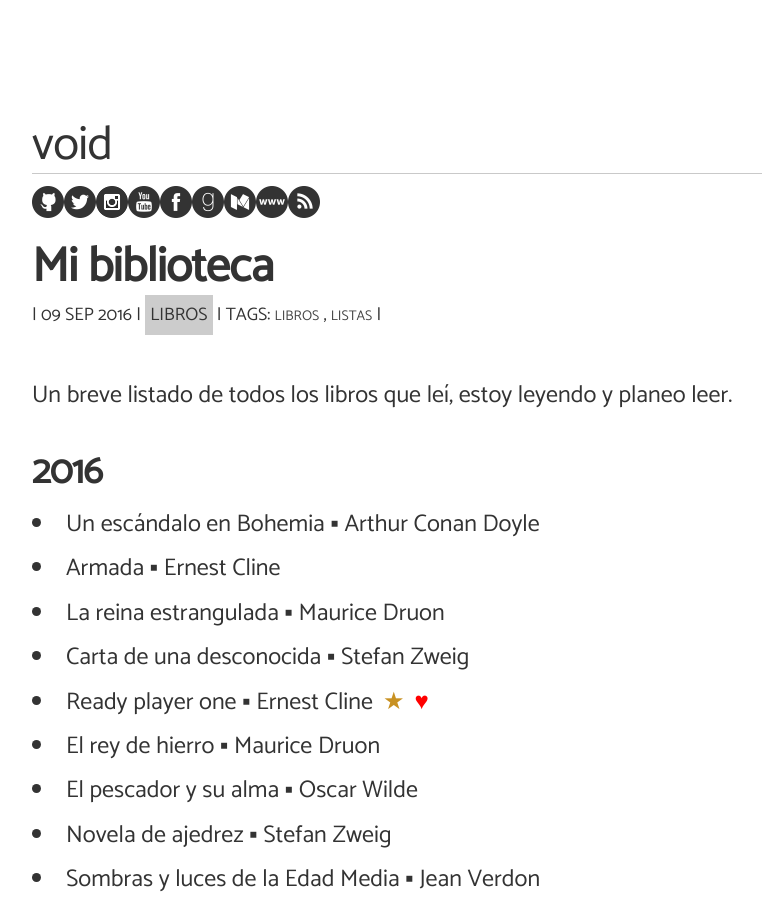
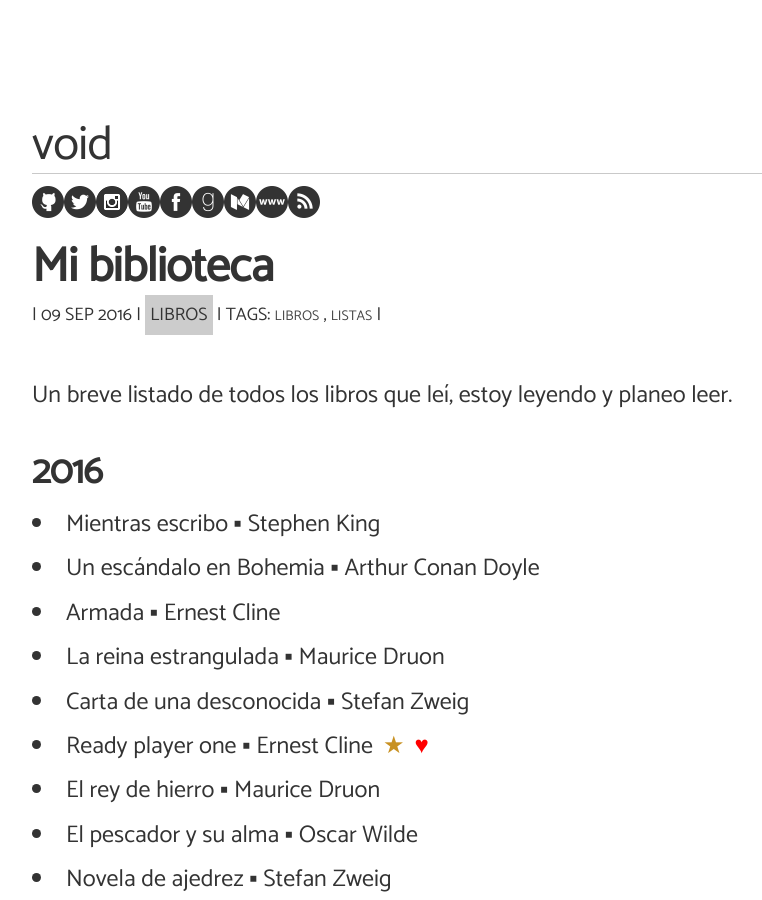
Before and after one commit to angelsimon/angelsimon.github.io, a Jekyll site: the page built from _posts/2016-09-09-libros-que-termine.md, in a window 1280 px wide and 900 px high. Shown: the whole window, without its empty margins (32-794 px from the left). Built offline with Jekyll 4.4.1, drawn with Linux system fonts in a browser that asks for light colours; nearby versions of some CDN libraries; comment, search, counter and statistics services are not loaded.

Commit message:
Update 2016-09-09-libros-que-termine.md

```diff
--- a/_posts/2016-09-09-libros-que-termine.md
+++ b/_posts/2016-09-09-libros-que-termine.md
@@ -11,6 +11,7 @@
 
 <h2>2016</h2>
 <ul>
+<li>Mientras escribo &#9642; Stephen King</li>
 <li>Un escándalo en Bohemia &#9642; Arthur Conan Doyle</li>
 <li>Armada &#9642; Ernest Cline</li>
 <li>La reina estrangulada &#9642; Maurice Druon</li><li>Carta de una desconocida &#9642; Stefan Zweig</li>
```
